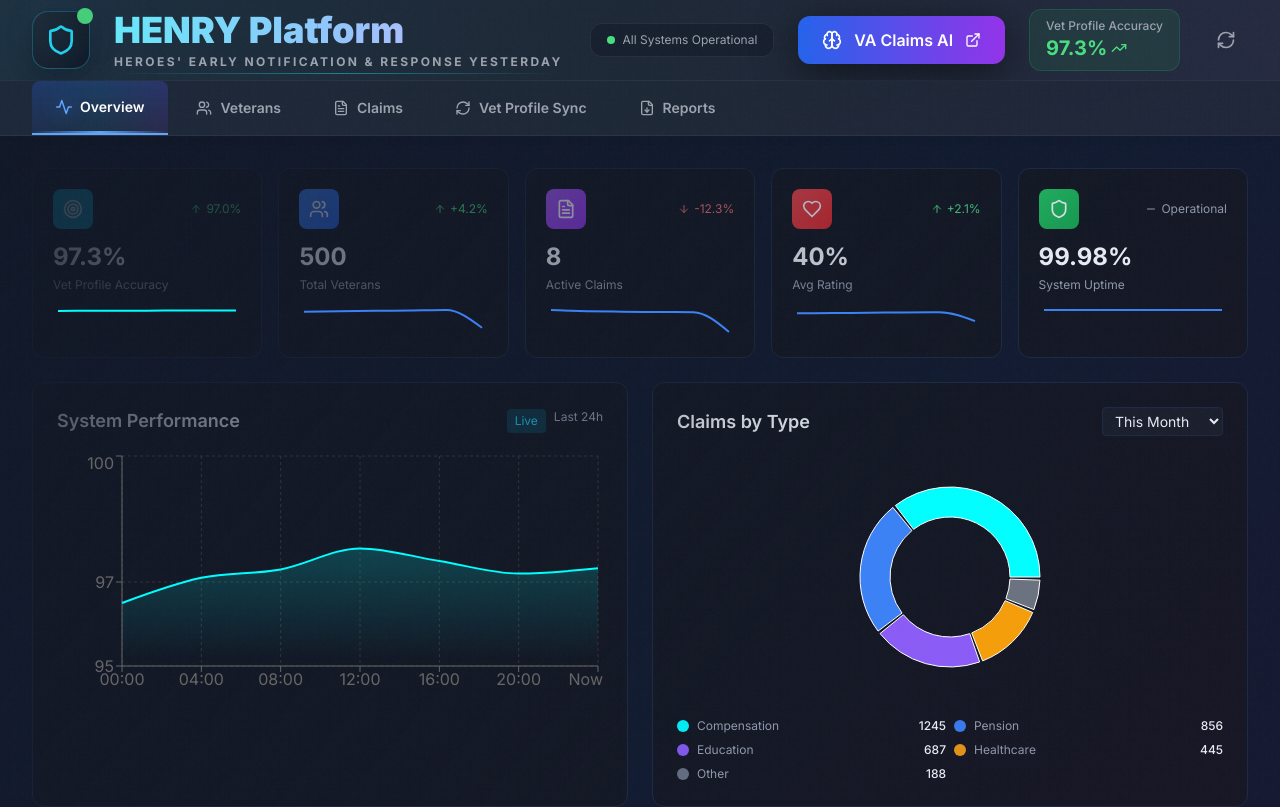
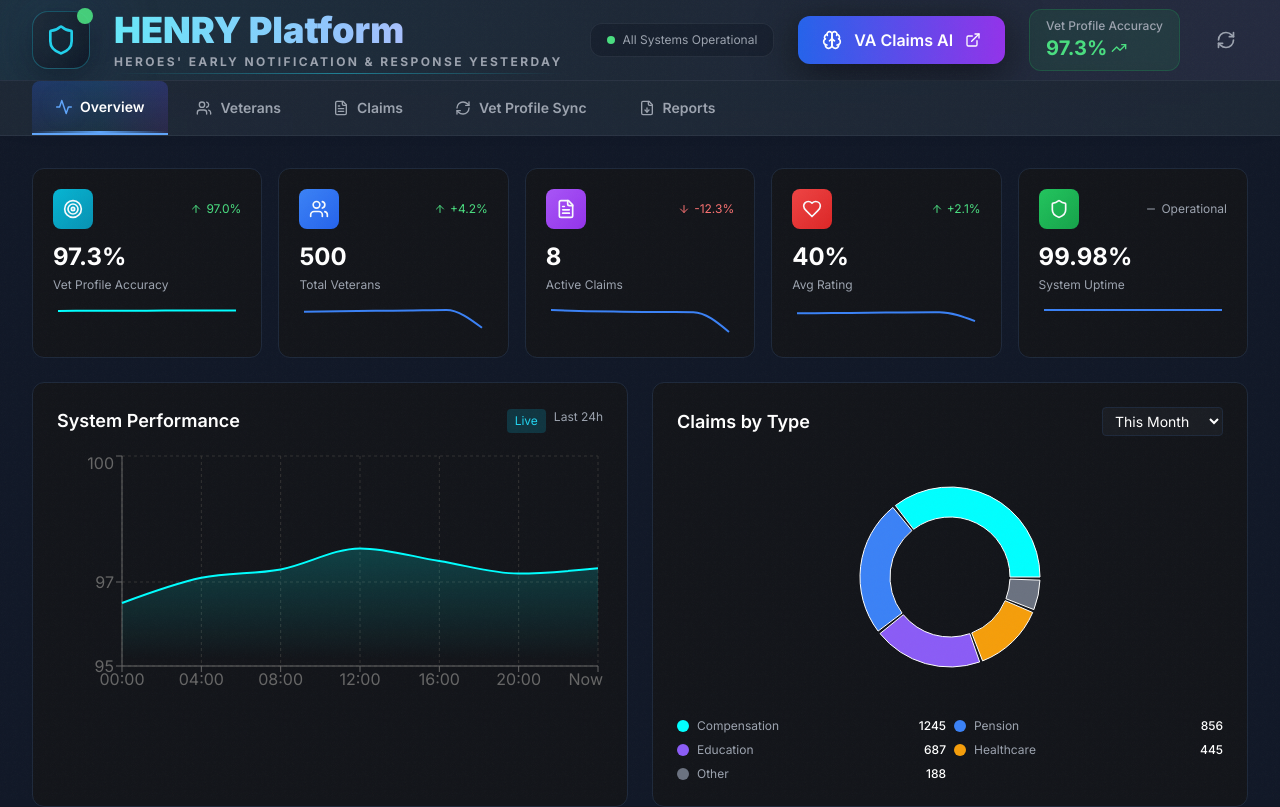
Before and after one commit to Skinz1434/SkinzAI-HENRY, a Next.js app: page /henry/dashboard-full in a window 1280 px wide. Shown: the top 807 px of the page. Built offline with nearby package versions, Linux system fonts and the light colour scheme.

Commit message:
Update page.tsx

```diff
--- a/app/henry/dashboard-full/page.tsx
+++ b/app/henry/dashboard-full/page.tsx
@@ -199,9 +199,8 @@ export default function DashboardFullPage() {
         />
       )}
 
-      {/* Background with gradient overlay */}
+      {/* Background */}
       <div className="min-h-screen bg-gray-900 relative">
-        <div className="absolute inset-0 bg-gradient-to-br from-gray-900 via-blue-900/10 to-purple-900/10 pointer-events-none" />
 
         {/* Scroll-based Fade Overlays */}
         <div
@@ -287,7 +286,6 @@ export default function DashboardFullPage() {
 
         {/* Enhanced Tabs */}
         <div className="relative bg-gradient-to-r from-gray-800/90 via-gray-800/95 to-gray-800/90 backdrop-blur-sm border-b border-gray-700/50">
-          <div className="absolute inset-0 bg-gradient-to-r from-blue-900/5 via-transparent to-purple-900/5" />
           <div className="max-w-7xl mx-auto px-4 sm:px-6 lg:px-8 relative">
             <div className="flex space-x-1">
               {tabs.map(tab => {
```
